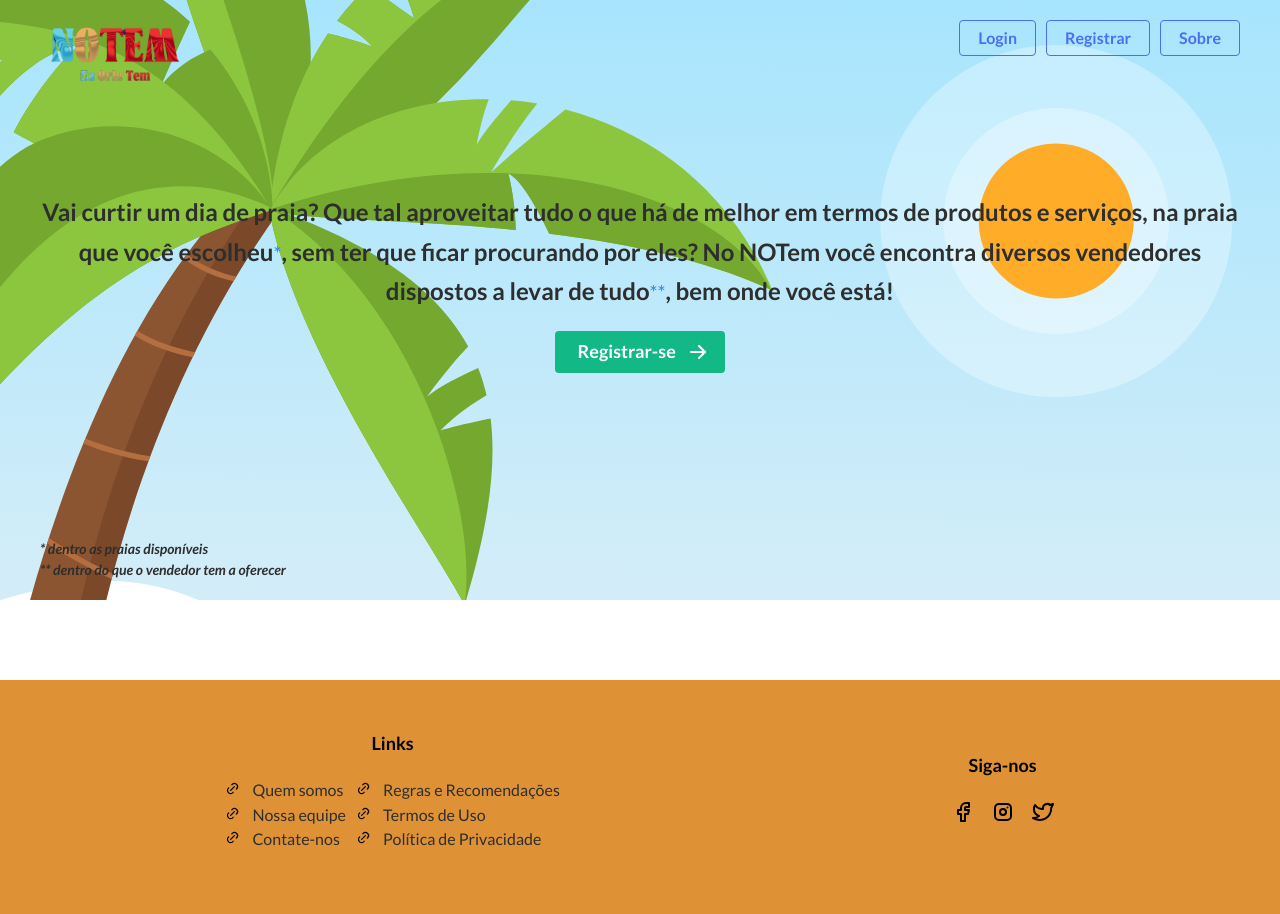
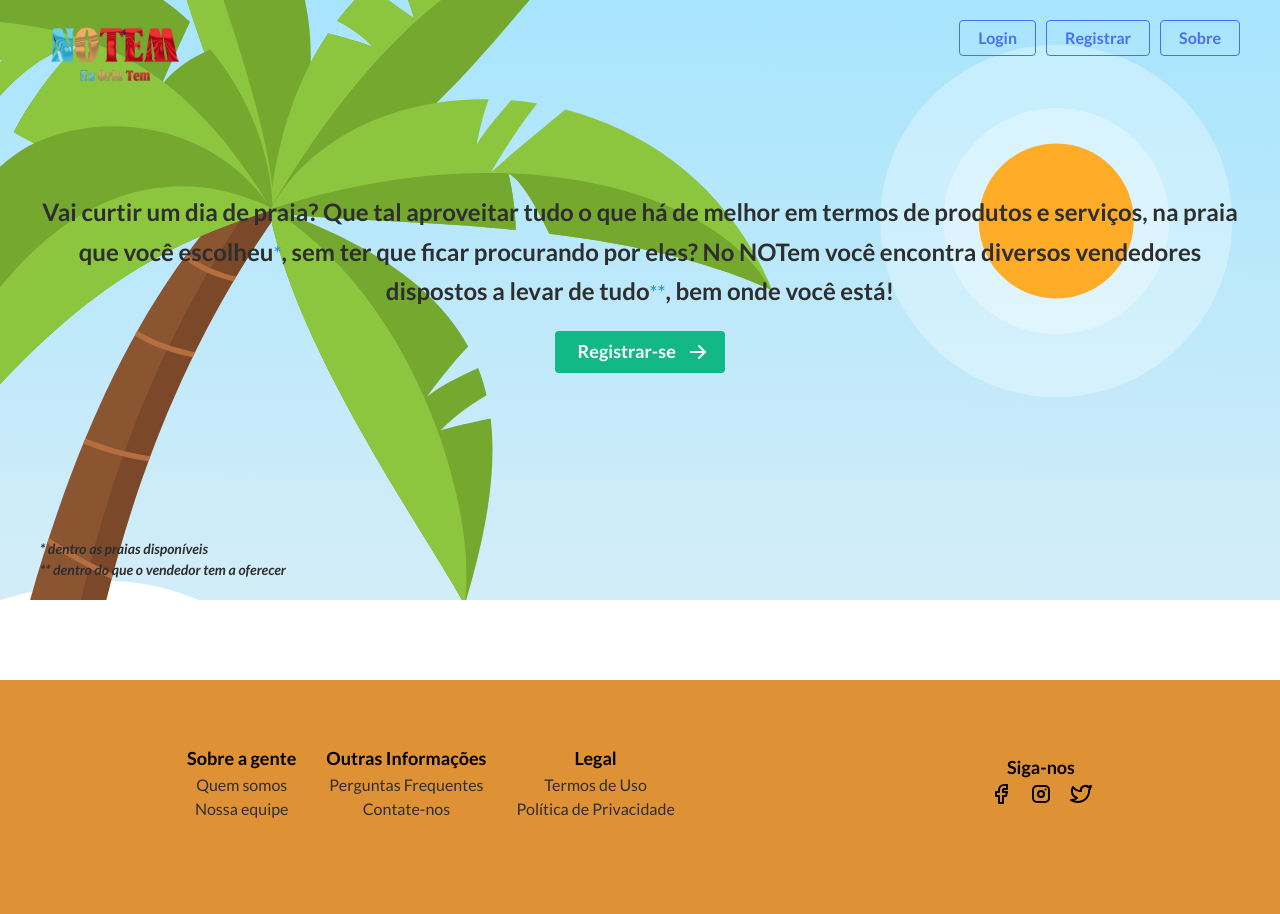
Before and after one commit to bruno-calasans-ifpe/project-notem-client, a React (Vite) app: page / in a window 1280 px wide. Shown: the top 914 px of the page. Built offline with nearby package versions, Linux system fonts and the light colour scheme.

Commit message:
split footer link columns into 3 columns

```diff
--- a/src/layout/Footer/Footer.tsx
+++ b/src/layout/Footer/Footer.tsx
@@ -1,5 +1,5 @@
-import { Anchor, Group, List, Text, Image, Divider } from '@mantine/core'
-import { IconLink, IconBrandFacebook, IconBrandInstagram, IconBrandTwitter } from '@tabler/icons-react'
+import { Anchor, Group, List, Text, Image, Flex } from '@mantine/core'
+import { IconBrandFacebook, IconBrandInstagram, IconBrandTwitter } from '@tabler/icons-react'
 import { Container, LinksArea, FollowArea, Lists, UpperFooter, BottomFooter } from './footer.style'
 
 function Footer() {
@@ -7,16 +7,24 @@ function Footer() {
     <Container>
       <UpperFooter>
         <LinksArea>
+          <Lists>
+            {/* Right Links */}
+            <Flex
+              direction="column"
+              justify="center"
+              align="center"
+            >
               <Text
                 fw="bold"
                 size="lg"
+                ta="center"
               >
-            Links
+                Sobre a gente
               </Text>
-          <Lists>
               <List
                 id="left-links"
-              icon={<IconLink size={15} />}
+                listStyleType="none"
+                ta="center"
               >
                 <List.Item>
                   <Anchor
@@ -34,6 +42,36 @@ function Footer() {
                     Nossa equipe
                   </Anchor>
                 </List.Item>
+              </List>
+            </Flex>
+
+            {/* Middle Links */}
+            <Flex
+              direction="column"
+              justify="center"
+              align="center"
+            >
+              <Text
+                fw="bold"
+                size="lg"
+                ta="center"
+              >
+                Outras Informações
+              </Text>
+              <List
+                id="right-links"
+                listStyleType="none"
+                ta="center"
+              >
+                <List.Item>
+                  <Anchor
+                    href="/about/QA"
+                    c="dark"
+                  >
+                    Perguntas Frequentes
+                  </Anchor>
+                </List.Item>
+
                 <List.Item>
                   <Anchor
                     href="/about/contacts"
@@ -43,21 +81,29 @@ function Footer() {
                   </Anchor>
                 </List.Item>
               </List>
+            </Flex>
+
+            {/* Left Links */}
+            <Flex
+              direction="column"
+              justify="center"
+              align="center"
+            >
+              <Text
+                fw="bold"
+                size="lg"
+                ta="center"
+              >
+                Legal
+              </Text>
               <List
                 id="right-links"
-              icon={<IconLink size={15} />}
+                listStyleType="none"
+                ta="center"
               >
                 <List.Item>
                   <Anchor
-                  href="/about/rules-recommendations"
-                  c="dark"
-                >
-                  Regras e Recomendações
-                </Anchor>
-              </List.Item>
-              <List.Item>
-                <Anchor
-                  href="/about/terms-of-use"
+                    href="/about/terms"
                     c="dark"
                   >
                     Termos de Uso
@@ -65,15 +111,18 @@ function Footer() {
                 </List.Item>
                 <List.Item>
                   <Anchor
-                  href="/about/privacy-policy"
+                    href="/about/privacy"
                     c="dark"
                   >
                     Política de Privacidade
                   </Anchor>
                 </List.Item>
               </List>
+            </Flex>
           </Lists>
         </LinksArea>
+
+        {/* Siga-nos */}
         <FollowArea>
           <Text
             fw="bold"
--- a/src/layout/Footer/footer.style.ts
+++ b/src/layout/Footer/footer.style.ts
@@ -28,14 +28,14 @@ export const LinksArea = styled.div`
 
 export const Lists = styled.div`
   display: flex;
-  gap: 10px;
+  align-items: flex-start;
+  gap: 30px;
 `
 
 export const FollowArea = styled.div`
   display: flex;
   flex-direction: column;
   align-items: center;
-  gap: 20px;
 `
 
 export const BottomFooter = styled.div`
```
Lines whose indentation alone changed are shown as unchanged.
